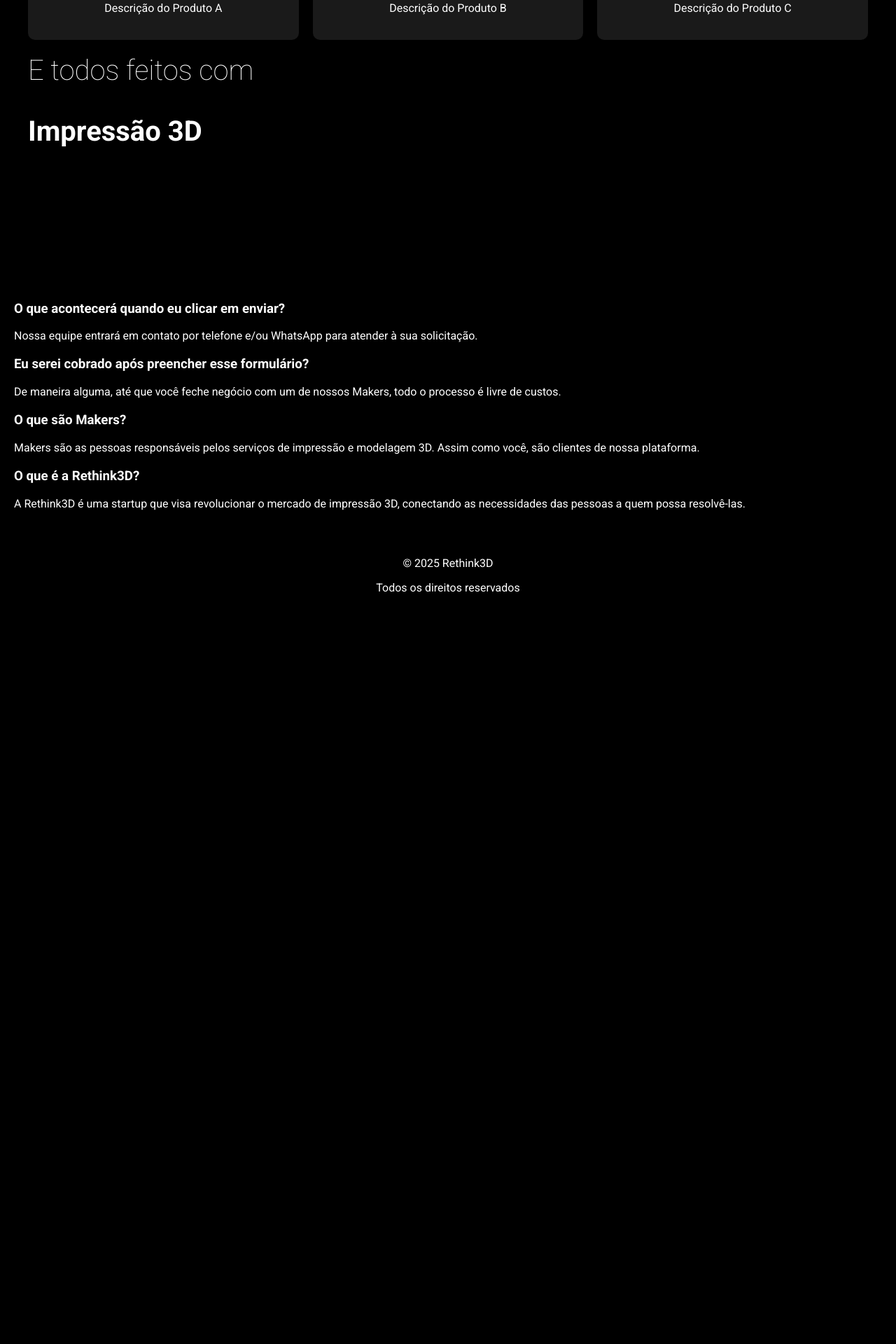
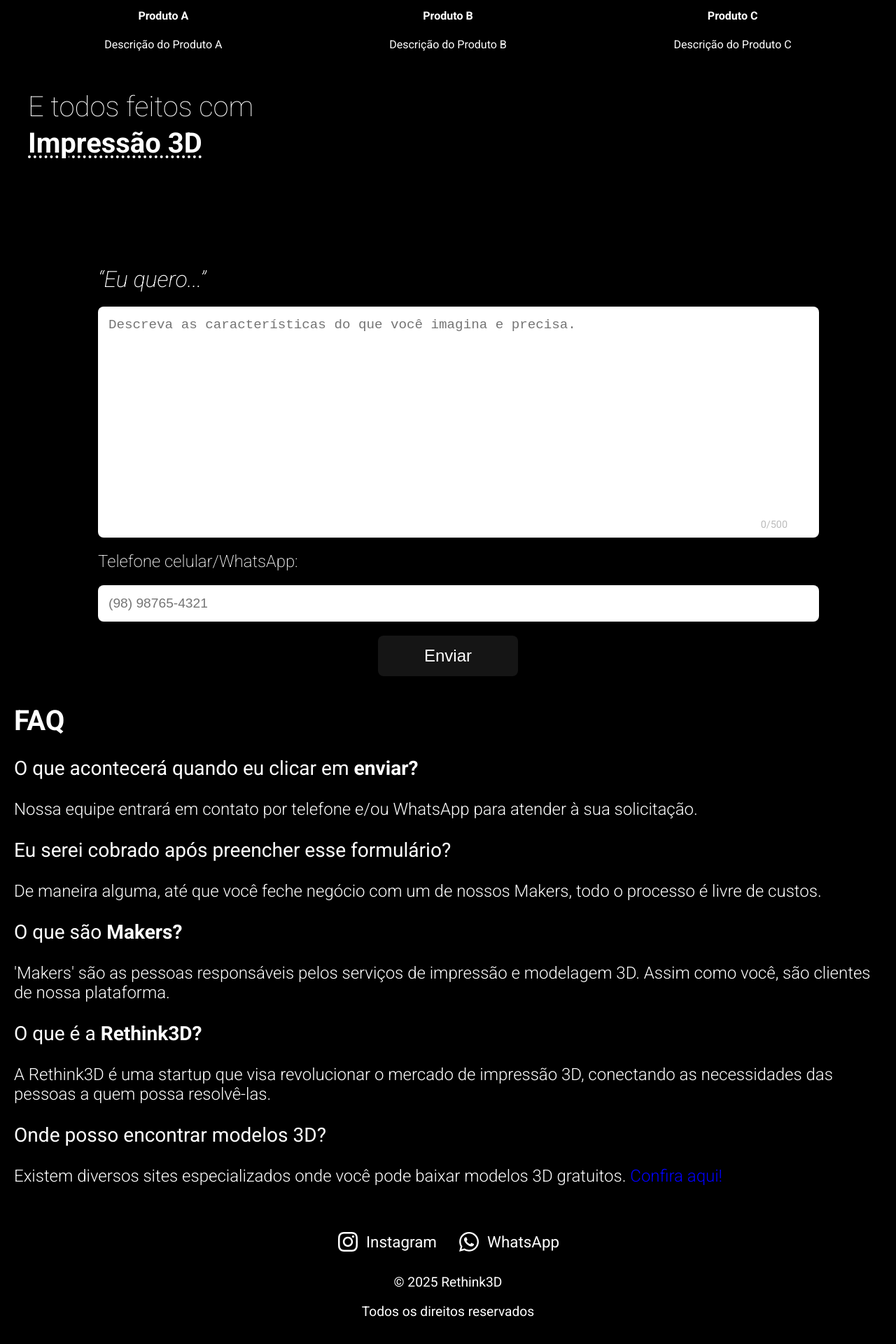
Before and after one commit to Rethink3D/rethink3d-webpage, a React (Create React App) app: page / in a window 1280 px wide. Shown: the part 652-2572 px from the top of the page at 70% size. Before the commit the page ends 1527 px from the top, so only its background shows below. Built offline with nearby package versions, Linux system fonts and the light colour scheme.

Commit message:
Feat: Fim da implementação da landing page sem back

```diff
--- a/package.json
+++ b/package.json
@@ -6,7 +6,10 @@
     "cra-template": "1.2.0",
     "react": "^19.0.0",
     "react-dom": "^19.0.0",
+    "react-hook-form": "^7.54.2",
+    "react-icons": "^5.4.0",
     "react-scripts": "5.0.1",
+    "react-scroll": "^1.9.2",
     "swiper": "^11.2.2"
   },
   "scripts": {
--- a/src/components/FAQ/FAQ.css
+++ b/src/components/FAQ/FAQ.css
@@ -1,9 +1,37 @@
 .faq {
+  font-family: "Roboto", serif;
   padding: 20px;
   background-color: #000;
+  font-weight: 300;
+  font-size: 1.5em;
 }
 
 .faq-item {
   margin-bottom: 20px;
   color: #fff;
 }
+
+h2 {
+  color: #fff;
+  text-align: left;
+  font-weight: bold;
+}
+
+h3 {
+  font-weight: 400;
+}
+
+a {
+  color: blue;
+  text-decoration: none;
+}
+
+.bold {
+  font-weight: bold;
+}
+
+@media (max-width: 720px) {
+  .faq {
+    font-size: 1em;
+  }
+}
--- a/src/components/FAQ/FAQ.js
+++ b/src/components/FAQ/FAQ.js
@@ -1,26 +1,58 @@
-// src/components/FAQ/FAQ.js
-import React from 'react';
-import './FAQ.css';
+import React from "react";
+import "./FAQ.css";
 
 const FAQ = () => {
   return (
     <div className="faq">
       <h2>FAQ</h2>
       <div className="faq-item">
-        <h3>O que acontecerá quando eu clicar em enviar?</h3>
-        <p>Nossa equipe entrará em contato por telefone e/ou WhatsApp para atender à sua solicitação.</p>
+        <h3>
+          O que acontecerá quando eu clicar em{" "}
+          <span className="bold">enviar?</span>
+        </h3>
+        <p>
+          Nossa equipe entrará em contato por telefone e/ou WhatsApp para
+          atender à sua solicitação.
+        </p>
       </div>
       <div className="faq-item">
         <h3>Eu serei cobrado após preencher esse formulário?</h3>
-        <p>De maneira alguma, até que você feche negócio com um de nossos Makers, todo o processo é livre de custos.</p>
+        <p>
+          De maneira alguma, até que você feche negócio com um de nossos Makers,
+          todo o processo é livre de custos.
+        </p>
       </div>
       <div className="faq-item">
-        <h3>O que são Makers?</h3>
-        <p>Makers são as pessoas responsáveis pelos serviços de impressão e modelagem 3D. Assim como você, são clientes de nossa plataforma.</p>
+        <h3>
+          O que são <span className="bold">Makers?</span>
+        </h3>
+        <p>
+          'Makers' são as pessoas responsáveis pelos serviços de impressão e
+          modelagem 3D. Assim como você, são clientes de nossa plataforma.
+        </p>
       </div>
       <div className="faq-item">
-        <h3>O que é a Rethink3D?</h3>
-        <p>A Rethink3D é uma startup que visa revolucionar o mercado de impressão 3D, conectando as necessidades das pessoas a quem possa resolvê-las.</p>
+        <h3>
+          O que é a <span className="bold">Rethink3D?</span>
+        </h3>
+        <p>
+          A Rethink3D é uma startup que visa revolucionar o mercado de impressão
+          3D, conectando as necessidades das pessoas a quem possa resolvê-las.
+        </p>
+      </div>
+      <div className="faq-item">
+        <h3>Onde posso encontrar modelos 3D?</h3>
+        <p>
+          Existem diversos sites especializados onde você pode baixar modelos 3D
+          gratuitos.{" "}
+          <a
+            href="https://3dlab.com.br/24-sites-para-baixar-modelos/"
+            target="_blank"
+            rel="noopener noreferrer"
+          >
+            Confira aqui!
+          </a>
+        </p>
       </div>
     </div>
   );
--- a/src/components/Footer/Footer.css
+++ b/src/components/Footer/Footer.css
@@ -1,6 +1,47 @@
-footer {
-    text-align: center;
-    padding: 10px;
-    background-color: #000;
-    color: #fff;
+.footer {
+  background-color: #000;
+  color: #fff;
+  font-family: "Roboto", sans-serif;
+  padding: 20px 10px;
+  text-align: center;
+}
+
+.footer-content {
+  display: flex;
+  flex-direction: column;
+  align-items: center;
+  gap: 10px;
+}
+
+.footer-links {
+  display: flex;
+  gap: 30px;
+}
+
+.footer-links a {
+  display: flex;
+  align-items: center;
+  color: #fff;
+  text-decoration: none;
+  font-size: 1.4rem;
+}
+
+.icon {
+  margin-right: 10px;
+  font-size: 3rem;
+}
+
+.footer-rights {
+  font-size: 1.2rem;
+}
+
+/* Responsividade */
+@media (min-width: 768px) {
+  .footer-content {
+    flex-direction: column;
   }
+
+  .icon {
+    font-size: 2rem;
+  }
+}
--- a/src/components/Footer/Footer.js
+++ b/src/components/Footer/Footer.js
@@ -1,12 +1,32 @@
-// src/components/Footer/Footer.js
 import React from "react";
+import { FaInstagram, FaWhatsapp } from "react-icons/fa";
 import "./Footer.css";
 
 const Footer = () => {
   return (
-    <footer>
-      <p>© 2025 Rethink3D</p>
-      <p>Todos os direitos reservados</p>
+    <footer className="footer">
+      <div className="footer-content">
+        <div className="footer-links">
+          <a
+            href="https://instagram.com"
+            target="_blank"
+            rel="noopener noreferrer"
+          >
+            <FaInstagram className="icon" /> Instagram
+          </a>
+          <a
+            href="https://wa.me/seunumerodetelefone"
+            target="_blank"
+            rel="noopener noreferrer"
+          >
+            <FaWhatsapp className="icon" /> WhatsApp
+          </a>
+        </div>
+        <div className="footer-rights">
+          <p>© 2025 Rethink3D</p>
+          <p>Todos os direitos reservados</p>
+        </div>
+      </div>
     </footer>
   );
 };
--- a/src/components/Header/Header.css
+++ b/src/components/Header/Header.css
@@ -5,6 +5,7 @@ header {
   padding: 15px;
   background-color: #000;
   position: relative;
+  padding-bottom: 0px;
 }
 
 .logo-and-name {
@@ -17,7 +18,7 @@ header {
   font-weight: 100;
   font-size: 36px;
   color: #fff;
-  margin-left: 10px;
+  margin-left: 5px;
 }
 
 .menu {
@@ -30,6 +31,7 @@ header {
   list-style: none;
   padding: 0;
   margin: 0;
+  margin-right: 10px;
 }
 
 .menu ul li {
@@ -39,7 +41,7 @@ header {
 .menu ul li a {
   color: #fff;
   text-decoration: none;
-  font-size: 20px;
+  font-size: 30px;
 }
 
 .menu ul li a:hover {
@@ -53,6 +55,7 @@ header {
   color: #fff;
   font-size: 30px;
   cursor: pointer;
+  margin-top: 0;
 }
 
 /* ✅ RESPONSIVIDADE: Menu hamburguer só aparece em telas menores */
@@ -62,7 +65,7 @@ header {
   }
 
   .menu {
-    position: fixed; /* Em vez de absolute */
+    position: fixed;
     top: 60px;
     right: 10px;
     width: 200px;
@@ -74,18 +77,24 @@ header {
     opacity: 0;
     transform: translateY(-10px);
     pointer-events: none;
-    visibility: hidden; /* Evita que o espaço seja reservado */
+    visibility: hidden;
   }
 
   .menu.open {
     opacity: 1;
     transform: translateY(0);
     pointer-events: auto;
-    visibility: visible; /* Mostra o menu ao abrir */
+    visibility: visible;
   }
 
   .menu ul {
     flex-direction: column;
     text-align: center;
   }
+
+  .menu ul li a {
+    color: #fff;
+    text-decoration: none;
+    font-size: 20px;
+  }
 }
--- a/src/components/Header/Header.js
+++ b/src/components/Header/Header.js
@@ -1,9 +1,10 @@
 import React, { useState, useEffect, useRef } from "react";
+import { Link } from "react-scroll";
 import "./Header.css";
 
 const Header = () => {
   const [isMenuOpen, setIsMenuOpen] = useState(false);
-  const menuRef = useRef(null); // Referência para o menu
+  const menuRef = useRef(null);
 
   const toggleMenu = () => {
     setIsMenuOpen(!isMenuOpen);
@@ -13,7 +14,6 @@ const Header = () => {
     setIsMenuOpen(false);
   };
 
-  // Fecha o menu ao clicar fora dele
   useEffect(() => {
     const handleClickOutside = (event) => {
       if (menuRef.current && !menuRef.current.contains(event.target)) {
@@ -37,28 +37,26 @@ const Header = () => {
         <h1 className="company-name">Rethink3D</h1>
       </div>
 
-      {/* Botão de Menu (Hamburguer) */}
       <button className="menu-toggle" onClick={toggleMenu}>
         ☰
       </button>
 
-      {/* Menu de Navegação */}
       <nav ref={menuRef} className={`menu ${isMenuOpen ? "open" : ""}`}>
         <ul>
           <li>
-            <a href="#quem-somos" onClick={closeMenu}>
+            <Link to="faq" smooth={true} duration={500} onClick={closeMenu}>
               Quem somos
-            </a>
+            </Link>
           </li>
           <li>
-            <a href="#faq" onClick={closeMenu}>
+            <Link to="faq" smooth={true} duration={500} onClick={closeMenu}>
               FAQ
-            </a>
+            </Link>
           </li>
           <li>
-            <a href="#contato" onClick={closeMenu}>
+            <Link to="contato" smooth={true} duration={500} onClick={closeMenu}>
               Contato
-            </a>
+            </Link>
           </li>
         </ul>
       </nav>
--- a/src/components/ProductCarousel/ProductCarousel.css
+++ b/src/components/ProductCarousel/ProductCarousel.css
@@ -5,25 +5,29 @@
   background: #000;
 }
 
-.highlight {
-  font-weight: bold;
+h2 {
+  font-size: 2rem;
+  margin: 0;
 }
 
-h2 {
-  font-weight: 100;
-  font-size: 2rem;
+.center {
   text-align: center;
-  margin-bottom: 10px;
+  font-weight: 300;
+}
+
+.center2 {
+  text-align: center;
+  font-weight: bold;
 }
 
 .catalog-title {
   font-size: 1.5rem;
   text-align: left;
   margin-bottom: 20px;
+  font-weight: bold;
 }
 
 .product-card {
-  background: #1a1a1a;
   padding: 20px;
   border-radius: 10px;
   text-align: center;
@@ -32,11 +36,12 @@ h2 {
 
 .product-card:hover {
   transform: scale(1.05);
+  cursor: pointer;
 }
 
 .product-card img {
   width: 100%;
-  max-width: 100px;
+  max-width: 200px;
   margin-bottom: 10px;
 }
 
@@ -45,11 +50,15 @@ h2 {
   font-size: 2.5rem;
   text-align: left;
   margin-top: 20px;
+  margin-bottom: 5px;
 }
 
 .impressao3d {
+  margin-top: 0;
   font-weight: bold;
   font-size: 2.5rem;
+  text-decoration: underline dotted;
+  text-underline-offset: 5px;
 }
 
 /* Responsividade */
@@ -66,3 +75,14 @@ h2 {
     font-size: 2rem;
   }
 }
+
+/* Estiliza os pontos do Swiper */
+.swiper-pagination-bullet {
+  background-color: white !important;
+  opacity: 1;
+}
+
+/* Altera a cor do ponto ativo */
+.swiper-pagination-bullet-active {
+  background-color: blue !important;
+}
--- a/src/components/ProductCarousel/ProductCarousel.js
+++ b/src/components/ProductCarousel/ProductCarousel.js
@@ -33,10 +33,8 @@ const products = [
 const ProductCarousel = () => {
   return (
     <section className="product-carousel">
-      <h2>
-        Imagine o que quiser, <br />{" "}
-        <span className="highlight">nós cuidamos do resto.</span>
-      </h2>
+      <h2 className="center">Imagine o que quiser,</h2>
+      <h2 className="center2">nós cuidamos do resto.</h2>
       <h3 className="catalog-title">Catálogo</h3>
 
       <Swiper
@@ -61,12 +59,8 @@ const ProductCarousel = () => {
         ))}
       </Swiper>
 
-      <p className="print-text">
-        E todos feitos com
-      </p>
-      <p className="impressao3d">
-       Impressão 3D
-      </p>
+      <p className="print-text">E todos feitos com</p>
+      <p className="impressao3d">Impressão 3D</p>
     </section>
   );
 };
--- /dev/null
+++ b/src/components/RequestForm/RequestForm.css
@@ -0,0 +1,137 @@
+.request-form {
+  font-family: "Roboto", sans-serif;
+  padding: 20px;
+  text-align: left;
+  color: white;
+  max-width: 1000px;
+  margin: auto;
+}
+
+.request-title {
+  font-style: italic;
+  font-size: 2rem;
+  margin-bottom: 20px;
+  text-align: left;
+  font-weight: 200;
+}
+
+/* 🔹 Ajuste no container do textarea */
+.textarea-container {
+  position: relative;
+  width: 100%;
+  max-width: 1500px;
+  margin: auto;
+}
+
+textarea {
+  width: 100%;
+  height: 300px;
+  max-width: 1500px;
+  padding: 15px;
+  border-radius: 8px;
+  border: none;
+  font-size: 1.2rem;
+  resize: none;
+  display: block;
+  margin-left: auto;
+  margin-right: auto;
+}
+
+/* 🔹 Contador de caracteres */
+.char-count {
+  position: absolute;
+  bottom: 10px;
+  right: 15px;
+  font-size: 0.9rem;
+  color: #bbb;
+}
+
+/* 🔹 Ajuste no label do telefone */
+.phone-label {
+  display: block;
+  font-size: 1.5rem;
+  font-weight: 200;
+  margin-top: 20px;
+  margin-bottom: 20px;
+}
+
+input {
+  width: 100%;
+  max-width: 1500px;
+  padding: 15px;
+  margin-bottom: 20px;
+  border-radius: 8px;
+  border: none;
+  font-size: 1.2rem;
+  display: block;
+  margin-left: auto;
+  margin-right: auto;
+}
+
+/* 🔹 Estilo para o erro */
+.error-message {
+  color: red;
+  font-size: 1rem;
+  text-align: center;
+  display: block;
+  margin-top: 10px;
+}
+
+/* 🔹 Botão */
+button {
+  width: 100%;
+  max-width: 200px;
+  background: #151515;
+  color: white;
+  padding: 15px;
+  font-size: 1.5rem;
+  font-weight: 100;
+  border: none;
+  cursor: pointer;
+  border-radius: 8px;
+  display: block;
+  margin-left: auto;
+  margin-right: auto;
+}
+
+button:hover {
+  background: #333;
+}
+
+/* 🔹 Ajuste no input para telas pequenas */
+@media (max-width: 768px) {
+  .request-form {
+    padding: 15px;
+    max-width: 90%;
+  }
+
+  .request-title {
+    font-size: 1.5rem;
+  }
+
+  textarea {
+    width: calc(100% - 30px);
+    height: 120px;
+  }
+
+  input {
+    width: calc(100% - 30px);
+    height: auto;
+    font-size: 1rem;
+    padding: 12px;
+    border-radius: 8px;
+    border: none;
+    display: block;
+    margin: 0 auto;
+  }
+
+  .char-count {
+    font-size: 0.8rem;
+  }
+
+  button {
+    font-size: 1.1rem;
+    padding: 15px;
+    margin-top: 20px;
+  }
+}
--- /dev/null
+++ b/src/components/RequestForm/RequestForm.js
@@ -0,0 +1,96 @@
+import React, { useState } from "react";
+import { useForm } from "react-hook-form";
+import "./RequestForm.css";
+
+const RequestForm = () => {
+  const {
+    register,
+    handleSubmit,
+    setValue,
+    formState: { errors },
+  } = useForm();
+
+  const [charCount, setCharCount] = useState(0);
+  const maxChars = 500;
+
+  const handleDescriptionChange = (e) => {
+    const text = e.target.value;
+    if (text.length <= maxChars) {
+      setCharCount(text.length);
+      setValue("description", text);
+    }
+  };
+
+  const formatPhoneNumber = (value) => {
+    value = value.replace(/\D/g, "");
+
+    if (value.length > 11) {
+      value = value.slice(0, 11);
+    }
+
+    if (value.length <= 10) {
+      return value.replace(/(\d{2})(\d{4})(\d{0,4})/, "($1) $2-$3");
+    } else {
+      return value.replace(/(\d{2})(\d{5})(\d{0,4})/, "($1) $2-$3");
+    }
+  };
+
+  const handlePhoneChange = (e) => {
+    const formattedPhone = formatPhoneNumber(e.target.value);
+    setValue("phone", formattedPhone);
+  };
+
+  const onSubmit = (data) => {
+    console.log("Dados enviados:", data);
+    alert("Solicitação enviada com sucesso!");
+  };
+
+  return (
+    <section className="request-form">
+      <p className="request-title">“Eu quero...”</p>
+
+      <form onSubmit={handleSubmit(onSubmit)}>
+        <div className="textarea-container">
+          <textarea
+            {...register("description", {
+              required: "Este campo é obrigatório",
+              maxLength: {
+                value: maxChars,
+                message: "Número de caracteres superior ao limite!",
+              },
+            })}
+            placeholder="Descreva as características do que você imagina e precisa."
+            onChange={handleDescriptionChange}
+          />
+          <span className="char-count">
+            {charCount}/{maxChars}
+          </span>
+        </div>
+        {errors.description && (
+          <span className="error-message">{errors.description.message}</span>
+        )}
+
+        <label className="phone-label">Telefone celular/WhatsApp:</label>
+        <input
+          type="tel"
+          {...register("phone", {
+            required: "Informe um telefone válido",
+            pattern: {
+              value: /^\(\d{2}\) \d{4,5}-\d{4}$/,
+              message: "Formato inválido! Use (XX) XXXXX-XXXX",
+            },
+          })}
+          placeholder="(98) 98765-4321"
+          onChange={handlePhoneChange}
+        />
+        {errors.phone && (
+          <span className="error-message">{errors.phone.message}</span>
+        )}
+
+        <button type="submit">Enviar</button>
+      </form>
+    </section>
+  );
+};
+
+export default RequestForm;
--- a/src/pages/LadingPage.js
+++ b/src/pages/LadingPage.js
@@ -4,14 +4,20 @@ import Header from "../components/Header/Header";
 import ProductCarousel from "../components/ProductCarousel/ProductCarousel";
 import FAQ from "../components/FAQ/FAQ";
 import Footer from "../components/Footer/Footer";
+import RequestForm from "../components/RequestForm/RequestForm";
 
 const LandingPage = () => {
   return (
     <div>
       <Header />
       <ProductCarousel />
-      <FAQ />
-      <Footer />
+      <RequestForm />
+      <div id="faq">
+        <FAQ />
+      </div>
+      <div id="contato">
+        <Footer />
+      </div>
     </div>
   );
 };
```
Also changed, not shown: 1 other file (tests, documents, lock files or other folders). Lines whose indentation alone changed are shown as unchanged.
